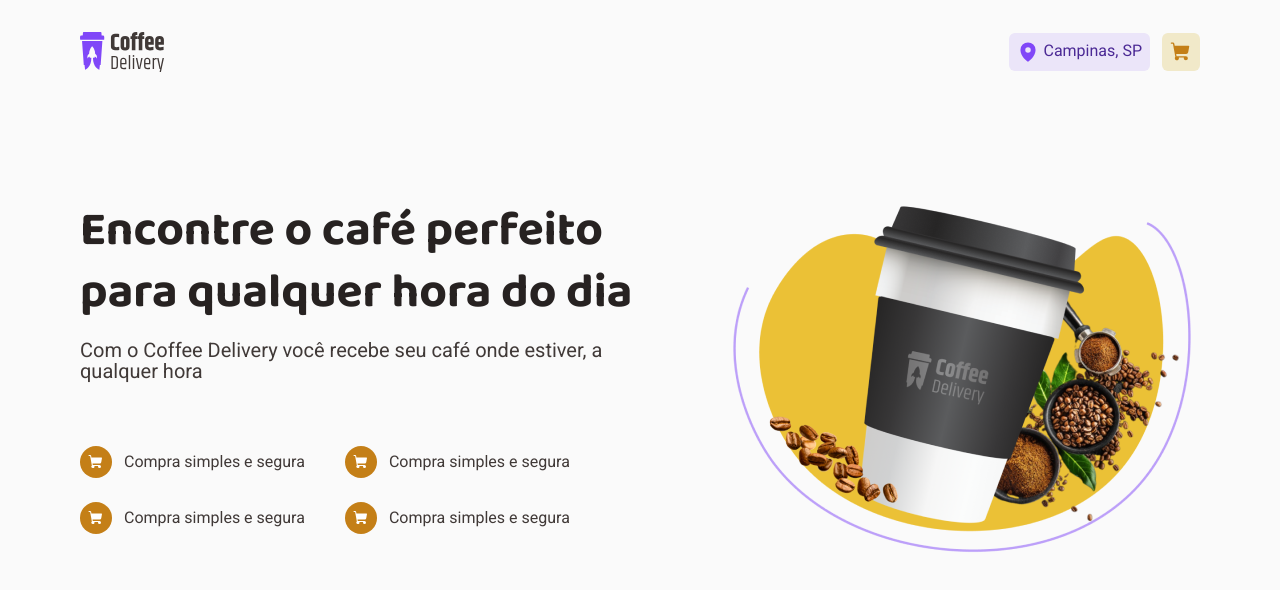
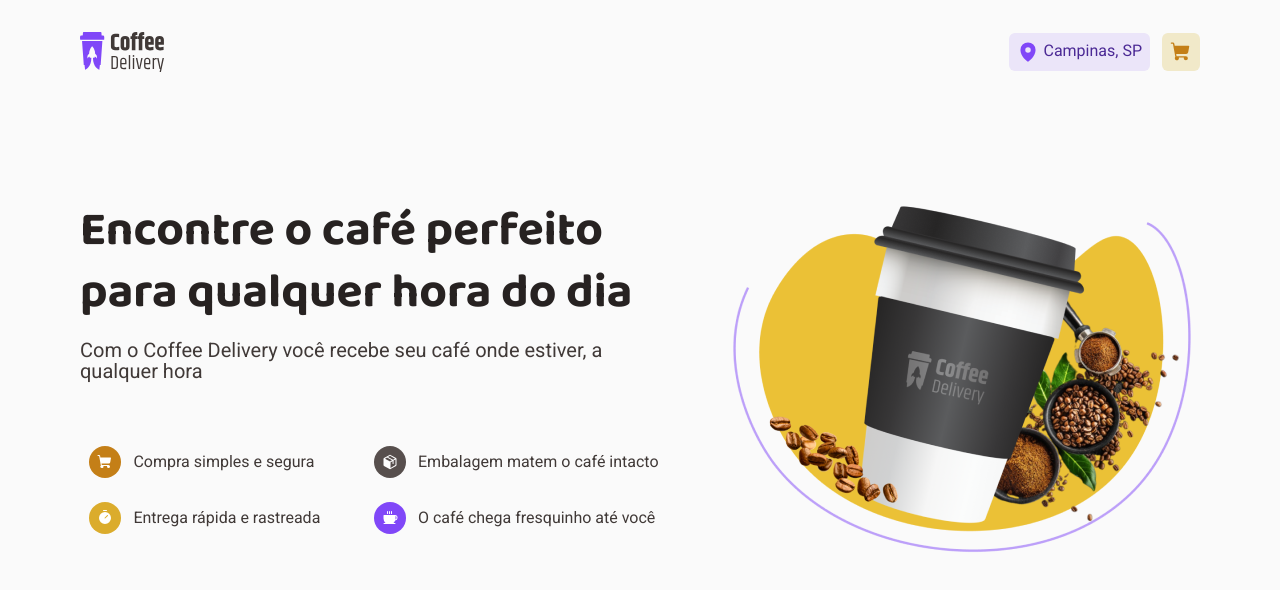
Before and after one commit to pedromeira220/coffee-delivery, a React (Vite) app: page / in a window 1280 px wide. Shown: the top 590 px of the page. Built offline with nearby package versions, Linux system fonts and the light colour scheme.

Commit message:
feat: adding custom data to the hero item

```diff
--- a/src/components/Hero/components/HeroItem/index.tsx
+++ b/src/components/Hero/components/HeroItem/index.tsx
@@ -1,13 +1,17 @@
-import { ShoppingCart } from 'phosphor-react'
-import { HeroItemContainer } from './style'
+import { HeroItemContainer, IconWrapper } from './style'
 
-export function HeroItem() {
+export type colorsType = 'yellow-dark' | 'yellow' | 'gray' | 'purple'
+interface HeroItemsProps {
+  text: string
+  icon: React.ReactNode
+  color: colorsType
+}
+
+export function HeroItem({ color, icon: Icon, text }: HeroItemsProps) {
   return (
     <HeroItemContainer>
-      <span>
-        <ShoppingCart weight="fill" size={16} />
-      </span>
-      <p>Compra simples e segura</p>
+      <IconWrapper color={color}>{Icon}</IconWrapper>
+      <p>{text}</p>
     </HeroItemContainer>
   )
 }
--- a/src/components/Hero/components/HeroItem/style.ts
+++ b/src/components/Hero/components/HeroItem/style.ts
@@ -1,16 +1,42 @@
 import styled from 'styled-components'
+import { colorsType } from '.'
 
 export const HeroItemContainer = styled.div`
   display: flex;
   align-items: center;
   gap: 0.75rem;
+`
 
-  span {
+interface IconWrapperProps {
+  color: colorsType
+}
+
+export const IconWrapper = styled.span<IconWrapperProps>`
   color: ${props => props.theme.white};
-    background-color: ${props => props.theme['yellow-dark']};
+
   padding: 0.5rem;
   border-radius: 50%;
   display: inline-flex;
   width: auto;
+  background-color: ${props => {
+    const colorString = props.color
+    let colorHex = ''
+
+    switch (colorString) {
+      case 'gray':
+        colorHex = props.theme['base-text']
+        break
+      case 'purple':
+        colorHex = props.theme['purple']
+        break
+      case 'yellow-dark':
+        colorHex = props.theme['yellow-dark']
+        break
+      case 'yellow':
+        colorHex = props.theme['yellow']
+        break
     }
+
+    return colorHex
+  }};
 `
--- a/src/components/Hero/index.tsx
+++ b/src/components/Hero/index.tsx
@@ -1,3 +1,4 @@
+import { Coffee, Package, ShoppingCart, Timer } from 'phosphor-react'
 import { HeroItem } from './components/HeroItem'
 import {
   CoffeeImg,
@@ -20,10 +21,26 @@ export function Hero() {
           </Subtitle>
         </TitleWrapper>
         <HeroItemsWrapper>
-          <HeroItem />
-          <HeroItem />
-          <HeroItem />
-          <HeroItem />
+          <HeroItem
+            text="Compra simples e segura"
+            color="yellow-dark"
+            icon={<ShoppingCart weight="fill" size={16} />}
+          />
+          <HeroItem
+            text="Embalagem matem o café intacto"
+            color="gray"
+            icon={<Package size={16} weight="fill" />}
+          />
+          <HeroItem
+            text="Entrega rápida e rastreada"
+            color="yellow"
+            icon={<Timer size={16} weight="fill" />}
+          />
+          <HeroItem
+            text="O café chega fresquinho até você"
+            color="purple"
+            icon={<Coffee size={16} weight="fill" />}
+          />
         </HeroItemsWrapper>
       </div>
 
--- a/src/components/Hero/style.ts
+++ b/src/components/Hero/style.ts
@@ -41,7 +41,7 @@ export const Subtitle = styled.h4`
 `
 
 export const HeroItemsWrapper = styled.div`
-  display: flex;
-  flex-wrap: wrap;
-  gap: 1.5rem 2.5rem;
+  display: grid;
+  grid-template-columns: 1fr 1fr;
+  gap: 1.5rem 0;
 `
```
Lines whose indentation alone changed are shown as unchanged.
